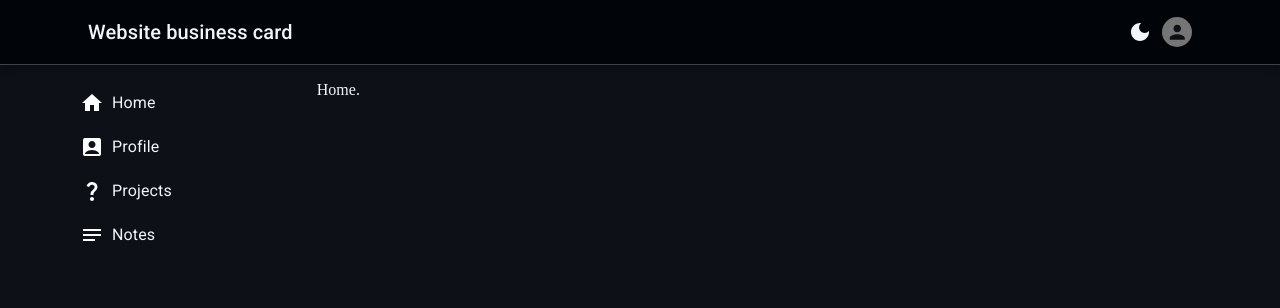
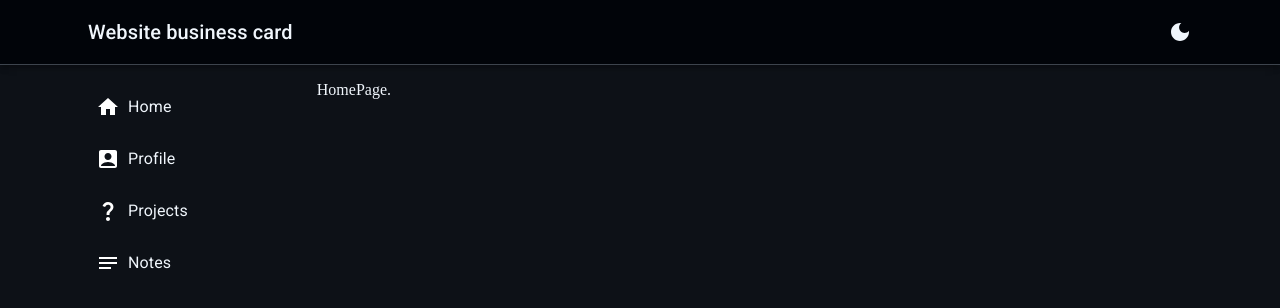
Before and after one commit to AL72RU/website-business-card, a React (Create React App) app: page /home in a window 1280 px wide. Shown: the top 308 px of the page. Built offline with nearby package versions, Linux system fonts and the light colour scheme.

Commit message:
Added mui-Drawer

```diff
--- a/public/index.html
+++ b/public/index.html
@@ -18,7 +18,7 @@
       rel="stylesheet"
       href="https://fonts.googleapis.com/icon?family=Material+Icons"
     />
-    <title>Test</title>
+    <title>Website business card</title>
     <!-- Start Single Page Apps for GitHub Pages -->
     <script type="text/javascript">
       // Single Page Apps for GitHub Pages
--- a/src/App.js
+++ b/src/App.js
@@ -1,12 +1,14 @@
-import { useState } from 'react';
 import { Box, Container, createTheme, Stack, ThemeProvider } from '@mui/material';
 import { BrowserRouter as Router, Navigate, Route, Routes } from 'react-router-dom';
 import Navbar from './objects/Navbar';
 import Sidebar from './objects/Sidebar';
-import Home from './pages/Home';
+import HomePage from './pages/HomePage';
 import Profile from './pages/Profile';
 import Projects from './pages/Projects';
 import Notes from './pages/Notes';
+import AppDrawer from './objects/AppDrawer';
+import { UIProvider } from './context/UIContext';
+import { useState } from 'react';
 
 const basename = ''; /*  '/website-business-card/' or ''  */
 
@@ -36,15 +38,32 @@ function App() {
         }
       })
     },
+    components: {
+      MuiDrawer: {
+        styleOverrides: {
+          paper: {
+            width: 200,
+            borderRadius: '0px 10px 10px 0px',
+            borderRight: '1px solid #3d444d',
+            ...(mode === 'dark' ? {
+              backgroundImage: 'none',
+              background: '#151b23'
+            } : {})
+          }
+        }
+      }
+    }
   });
 
   return (
     <ThemeProvider theme={theme}>
       <Box bgcolor={'background.default'} color={'text.primary'}>
-        <Navbar mode={mode} setMode={setMode}/>
+        <UIProvider>
+          <Navbar
+            mode={mode}
+            setMode={setMode}/>
           <Container>
             <Stack direction='row' spacing={0} justifyContent='space-between'>
-
               <Router
                 basename={basename}
                 future={{
@@ -53,8 +72,9 @@ function App() {
                 }}
               >
                 <Sidebar theme={theme}/>
+                <AppDrawer theme={theme}/>
                 <Routes>
-                <Route path={'/home'} element={<Home/>}/>
+                  <Route path={'/home'} element={<HomePage/>}/>
                   <Route path={'/profile'} element={<Profile/>}/>
                   <Route path={'/projects'} element={<Projects/>}/>
                   <Route path={'/notes'} element={<Notes/>}/>
@@ -63,6 +83,7 @@ function App() {
               </Router>
             </Stack>
           </Container>
+        </UIProvider>
       </Box>
     </ThemeProvider>
   );
--- /dev/null
+++ b/src/context/UIContext.jsx
@@ -0,0 +1,14 @@
+import { createContext, useContext, useState } from 'react';
+
+export const UIContext = createContext();
+export const useUIContext = () => useContext(UIContext);
+
+export const UIProvider = ({ children }) => {
+  const [drawerOpen, setDrawerOpen] = useState(false);
+  const value = {
+    drawerOpen,
+    setDrawerOpen
+  };
+
+  return <UIContext.Provider value={value}>{children}</UIContext.Provider> ;
+};
--- /dev/null
+++ b/src/objects/AppDrawer.jsx
@@ -0,0 +1,29 @@
+import { Close } from '@mui/icons-material';
+import { Box, Divider, Drawer } from '@mui/material';
+import { useUIContext } from '../context/UIContext';
+import { DrawerCloseButton } from '../styles/appBar';
+import ListMenu from './ListMenu';
+
+const AppDrawer = ({ theme }) => {
+  const { drawerOpen, setDrawerOpen } = useUIContext();
+
+  return (
+    <>
+      {drawerOpen && <DrawerCloseButton onClick={() => setDrawerOpen(false)} />}
+
+      <Drawer
+        open={drawerOpen}
+        aria-hidden='false'
+      >
+        <Box sx={{ display: 'flex', justifyContent: 'right' }}>
+          <Close onClick={() => setDrawerOpen(false)}
+                 sx={{ padding: '10px' }}/>
+        </Box>
+        <ListMenu theme={theme} />
+        <Divider />
+      </Drawer>
+    </>
+  );
+};
+
+export default AppDrawer;
--- /dev/null
+++ b/src/objects/ListMenu.jsx
@@ -0,0 +1,48 @@
+import { Divider, List, ListItemButton, ListItemIcon, ListItemText } from '@mui/material';
+import { Link } from 'react-router-dom';
+import { AccountBox, Home, Notes, QuestionMark } from '@mui/icons-material';
+import { useUIContext } from '../context/UIContext';
+
+const drawerList = [
+  {
+    name: 'Home',
+    path: '/home',
+    Icon: Home
+  },
+  {
+    name: 'Profile',
+    path: '/profile',
+    Icon: AccountBox
+  },
+  {
+    name: 'Projects',
+    path: '/projects',
+    Icon: QuestionMark
+  },
+  {
+    name: 'Notes',
+    path: '/notes',
+    Icon: Notes
+  },
+];
+
+const ListMenu = ({ theme }) => {
+  const { setDrawerOpen } = useUIContext();
+
+  return (
+    <List>
+      {drawerList.map(({ name, path, Icon }, index) => (
+        <ListItemButton key={index}  sx={{ padding: 0 }}>
+          <Link to={path} style={{ paddingBlock: '10px', display: 'flex', alignItems: 'center', minWidth: '100%', textDecorationLine: 'none' }} onClick={() => setDrawerOpen(false)} >
+            <ListItemIcon sx={{ padding: 0, minWidth: 0, marginLeft: 3, marginRight: 1 }}>
+              {<Icon/>}
+            </ListItemIcon>
+            <ListItemText primary={name} sx={{ color: theme.palette.text.primary }}/>
+          </Link>
+        </ListItemButton>
+      ))}
+    </List>
+  );
+};
+
+export default ListMenu;
--- a/src/objects/Navbar.jsx
+++ b/src/objects/Navbar.jsx
@@ -1,6 +1,5 @@
 import {
   AppBar,
-  Avatar,
   Box,
   Container,
   styled,
@@ -8,6 +7,7 @@ import {
   Typography
 } from '@mui/material';
 import { DarkMode, LightMode, Menu } from '@mui/icons-material';
+import { useUIContext } from '../context/UIContext';
 
 const StyledToolbar = styled(Toolbar) ({
   display: 'flex',
@@ -38,22 +38,23 @@ const UserBox = styled(Box)(({ theme }) => ({
 }));
 
 const Navbar = ({ mode, setMode }) => {
+  const { setDrawerOpen } = useUIContext();
+
   return (
     <AppBar
       position='sticky'
       sx={{
         borderBottom: '1px solid #3d444d',
-        backgroundImage: 'none'
+        backgroundImage: 'none',
+        height: '65px'
       }}
     >
-      <Container sx={{
-        '--Paper-overlay': undefined
-      }}>
+      <Container>
         <StyledToolbar>
           <Typography variant='h6' sx={{ display: { xs: 'none', sm: 'block' }}}>
             Website business card
           </Typography>
-          <Menu sx={{ display: { xs: 'block', sm: 'none' }}}/>
+          <Menu onClick={() => setDrawerOpen(true)} sx={{ display: { xs: 'block', sm: 'none' }}}/>
           {/*<Search>*/}
           {/*  <InputBase placeholder='Search...' sx={{ color: '#000000' }}/>*/}
           {/*</Search>*/}
@@ -69,7 +70,7 @@ const Navbar = ({ mode, setMode }) => {
             ) : (
               <LightMode onClick={() => setMode(mode === 'dark' ? 'light' : 'dark')}/>
             )}
-            <Avatar sx={{ width: 30, height: 30 }} src=''/>
+            {/*<Avatar sx={{ width: 30, height: 30 }} src=''/>*/}
           </UserBox>
         </StyledToolbar>
       </Container>
--- a/src/objects/Sidebar.jsx
+++ b/src/objects/Sidebar.jsx
@@ -1,29 +1,5 @@
-import { Box, List, ListItem, ListItemIcon, ListItemText } from '@mui/material';
-import { AccountBox, Home, Notes, QuestionMark } from '@mui/icons-material';
-import { Link } from 'react-router-dom';
-
-const drawer = [
-  {
-    name: 'Home',
-    path: '/home',
-    Icon: Home
-  },
-  {
-    name: 'Profile',
-    path: '/profile',
-    Icon: AccountBox
-  },
-  {
-    name: 'Projects',
-    path: '/projects',
-    Icon: QuestionMark
-  },
-  {
-    name: 'Notes',
-    path: '/notes',
-    Icon: Notes
-  },
-];
+import { Box } from '@mui/material';
+import ListMenu from './ListMenu';
 
 const Sidebar = ({ theme }) => {
 
@@ -35,18 +11,7 @@ const Sidebar = ({ theme }) => {
       padding={1}
     >
       <div position='fixed' >
-        <List>
-          {drawer.map(({ name, path, Icon }, index) => (
-            <ListItem disablePadding key={index}>
-              <Link to={path} style={{ display: 'flex', alignItems: 'center', minWidth: '100%', textDecorationLine: 'none' }}>
-                <ListItemIcon sx={{ padding: 0, minWidth: 0, marginInline: 1 }}>
-                  {<Icon/>}
-                </ListItemIcon>
-                <ListItemText primary={name} sx={{ marginBlock: '10px', color: theme.palette.text.primary }}/>
-              </Link>
-            </ListItem>
-          ))}
-        </List>
+        <ListMenu theme={theme} />
       </div>
     </Box>
   );
--- a/src/pages/Home.jsx
+++ b/src/pages/HomePage.jsx
@@ -1,10 +1,10 @@
 import { Box } from '@mui/material';
 
-export default function Home() {
+export default function HomePage() {
 
   return (
     <Box flex={4} p={2} height={'calc(100vh - 97px)'}>
-      Home.
+      HomePage.
     </Box>
   );
 }
--- /dev/null
+++ b/src/styles/appBar.jsx
@@ -0,0 +1,12 @@
+import { Button } from '@mui/material';
+import { styled } from '@mui/material/styles';
+
+export const DrawerCloseButton = styled(Button)(() => ({
+  position: 'absolute',
+  top: 0,
+  left: '201px',
+  zIndex: 1999,
+  width: 'calc(100% - 201px)',
+  height: '100%',
+  cursor: 'default'
+}));
```
Lines whose indentation alone changed are shown as unchanged.
